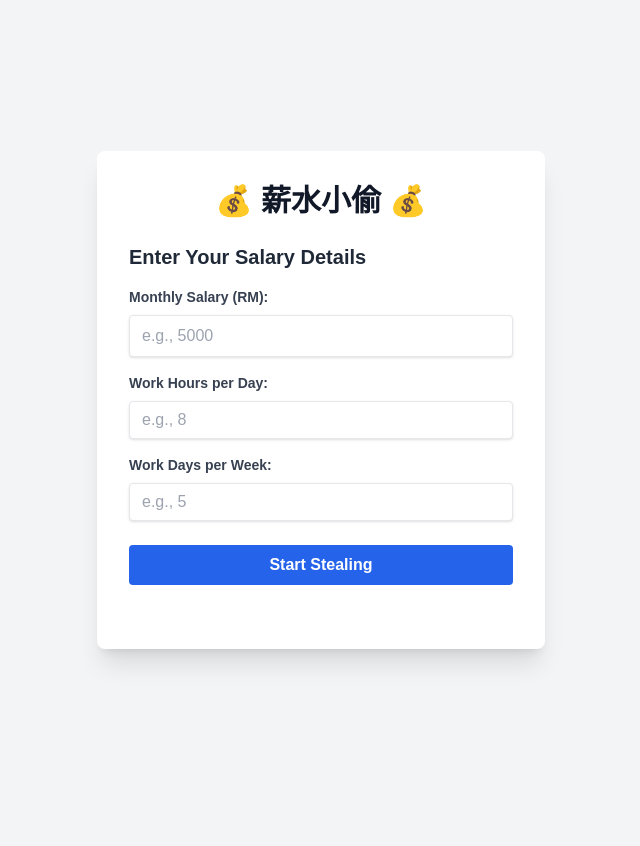
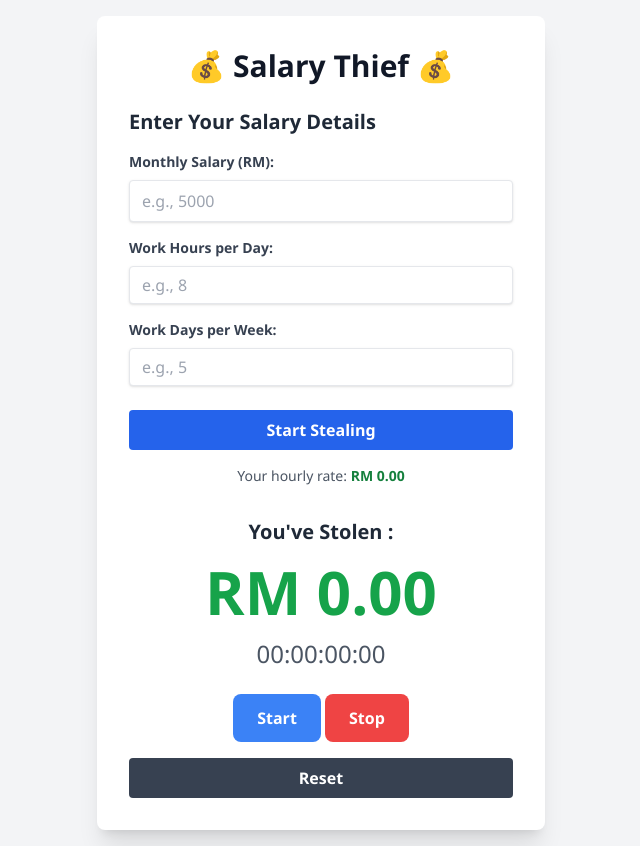
Before and after one commit to kai2799/salary-thief, a plain HTML site: page index.html in a window 1280 px wide. Shown: the whole page, without its empty margins (319-959 px from the left). Before the commit the page ends 800 px from the top, so only its background shows below. Drawn offline with nearby package versions, Linux system fonts and the light colour scheme.

Commit message:
Create timer ui

```diff
--- a/index.html
+++ b/index.html
@@ -7,7 +7,7 @@
     <script src="https://cdn.tailwindcss.com"></script>
     <style>
         body {
-            font-family: Arial, Helvetica, sans-serif;
+            font-family: 'Segoe UI',Arial, Helvetica, sans-serif;
             background-color: #f3f4f6;
         }
     </style>
@@ -15,9 +15,10 @@
 <body class="flex items-center justify-center min-h-screen p-4">
   <div class="bg-white rounded-lg shadow-xl p-8 max-w-md w-full">
     <h1 class="text-3xl font-extrabold text-gray-900 mb-6 text-center">
-      💰 薪水小偷 💰
+      💰 Salary Thief 💰
     </h1>
-    <div class="mb-8">
+    <!-----Salary Details Form------>
+    <div id="inputForm" class="mb-8">
       <h2 class="text-xl font-semibold text-gray-800 mb-4">Enter Your Salary Details</h2>
 
       <div class="mb-4">
@@ -41,6 +42,25 @@
       <button id="setRateButton"
               class="bg-blue-600 hover:bg-blue-700 text-white font-bold py-2 px-4 rounded w-full focus:outline-none focus:ring-2 focus:ring-blue-500 focus:ring-offset-2 transition-colors duration-200">Start Stealing</button>
 
+      <!-----Show Hourly Rate------>
+      <p id="hourlyRateDisplay" class="text-center text-sm text-gray-600 mt-4 " >
+        Your hourly rate: <span class="font-bold text-green-700" id="currentHourlyRate">RM 0.00</span>
+      </p>
+    </div>
+
+    <!-----Show Timer------>
+    <div id="timer" class="text-center">
+      <!------Show Stolen Salary------>
+      <h2 class="text-xl font-semibold text-gray-800 mb-4">You've Stolen :</h2>
+      <p id="stolenSalaryDisplay" class="text-6xl font-semibold text-green-600 mb-4">RM 0.00</p>
+      <!-------show idle time-------->
+      <p id="idleTimeDisplay" class="text-2xl text-gray-600 mb-6">00:00:00:00</p>
+      <!-------Buttons--------->
+      <div>
+        <button id="startButton" class="flex-1 bg-blue-500 hover:bg-blue-600 text-white font-bold py-3 px-6 rounded-lg focus:outline-none focus:ring-2 focus:ring-green-500 focus:ring-offset-2 transition-colors duration-200">Start</button>
+        <button id="stopButton" class="flex-1 bg-red-500 hover:bg-red-600 text-white font-bold py-3 px-6 rounded-lg focus:outline-none focus:ring-2 focus:ring-red-500 focus:ring-offset-2 transition-colors duration-200">Stop</button>
+      </div>
+      <button id="resetButton" class="mt-4 bg-gray-700 hover:bg-gray-800 text-white font-bold py-2 px-4 rounded w-full focus:outline-none focus:ring-2 focus:ring-gray-400 focus:ring-offset-2 transition-colors duration-200">Reset</button>
     </div>
   </div>
     <script>
```
